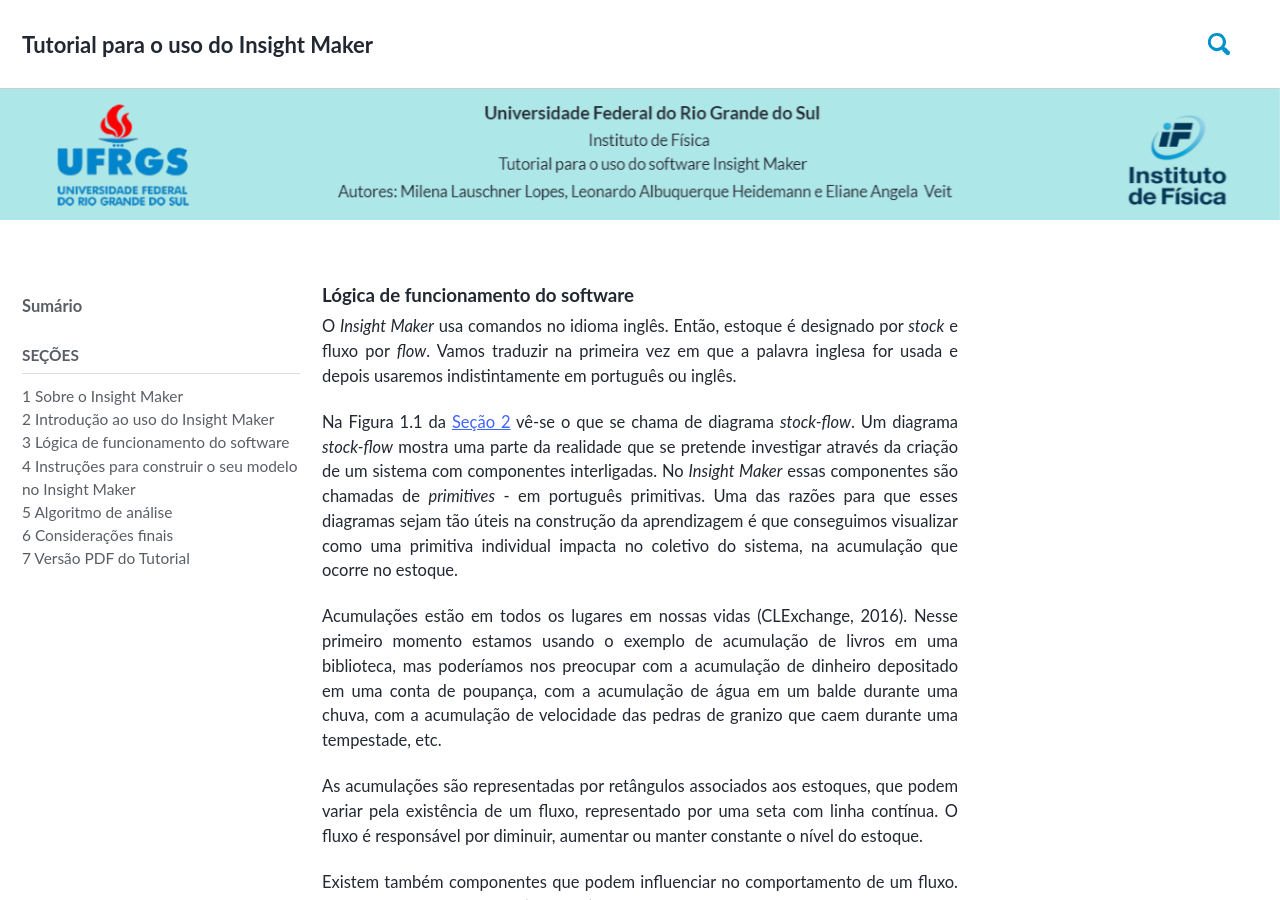
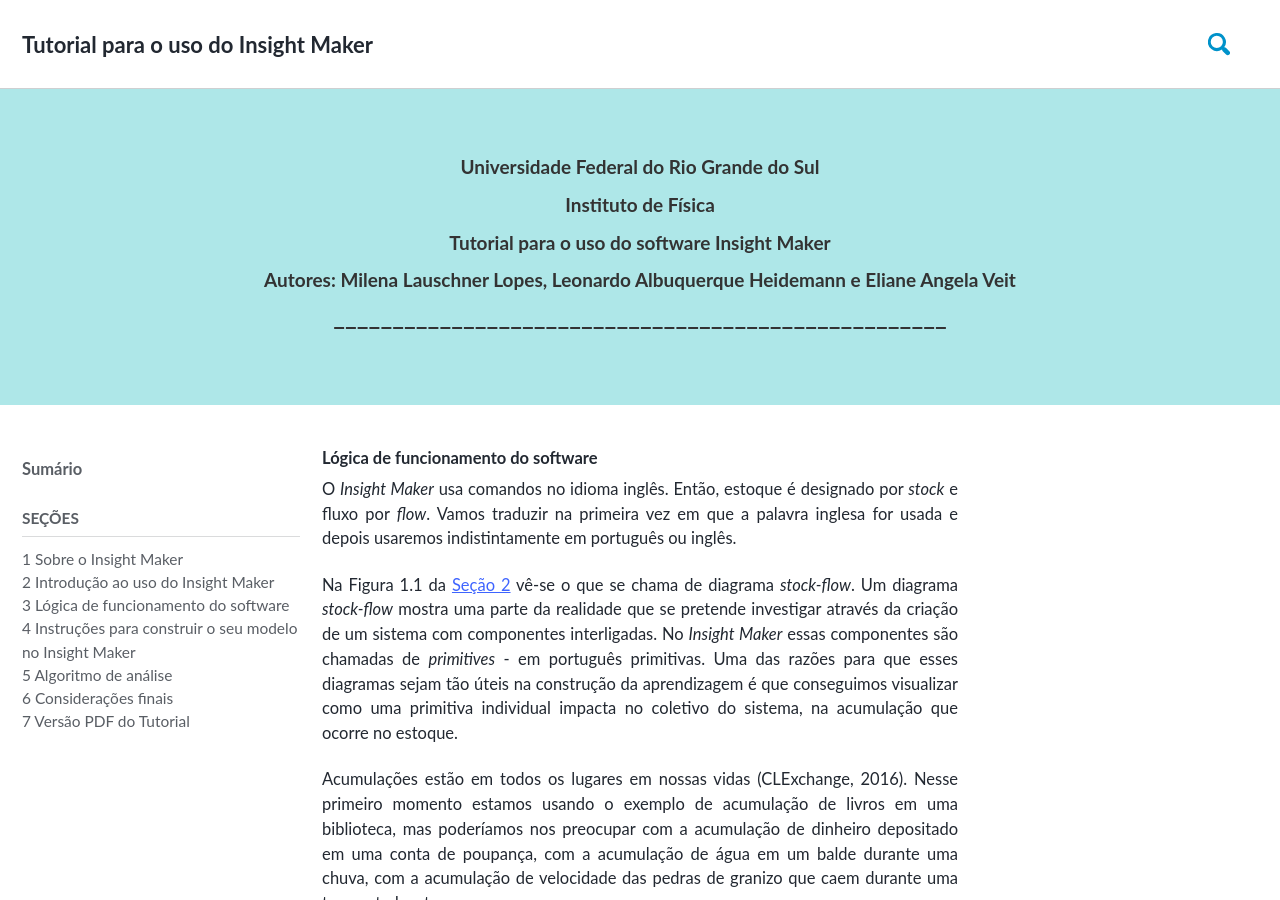
Before and after one commit to milenalauschner/MM, a Jekyll site: the page built from _pages/seção3.md, in a window 1280 px wide and 900 px high. Built offline with Jekyll 4.4.1, drawn with Linux system fonts in a browser that asks for light colours; cached includes are drawn as plain includes; nearby versions of some CDN libraries; some web fonts are replaced; formulas are drawn with MathJax 3.

Commit message:
Update seção3.md

```diff
--- a/_pages/seção3.md
+++ b/_pages/seção3.md
@@ -1,16 +1,20 @@
 ---
-title: "Lógica de funcionamento do software"
+title: " "
 permalink: /seção3/
 layout: single
 author_profile: false
 mathjax: true
 header:
-  image: /assets/images/header3.png
+  overlay_color: "#aee7e8"
+  actions:
+    - label: "<small>Universidade Federal do Rio Grande do Sul</small><br /> <small>Instituto de Física</small><br /> <small>Tutorial para o uso do software Insight Maker</small><br /> <small>Autores: Milena Lauschner Lopes, Leonardo Albuquerque Heidemann e Eliane Angela Veit</small> ____________________________________________________"
+      url: "/#lógica-de-funcionamento-do-software/"
 sidebar:
   title: "Sumário"
   nav: blogroll
 mathjax: true
 ---
+# Lógica de funcionamento do software
 
 O _Insight Maker_ usa comandos no idioma inglês. Então, estoque é designado por _stock_ e fluxo por _flow_. Vamos traduzir na primeira vez em que a palavra inglesa for usada e depois usaremos indistintamente em português ou inglês.
 {: .text-justify}
```
